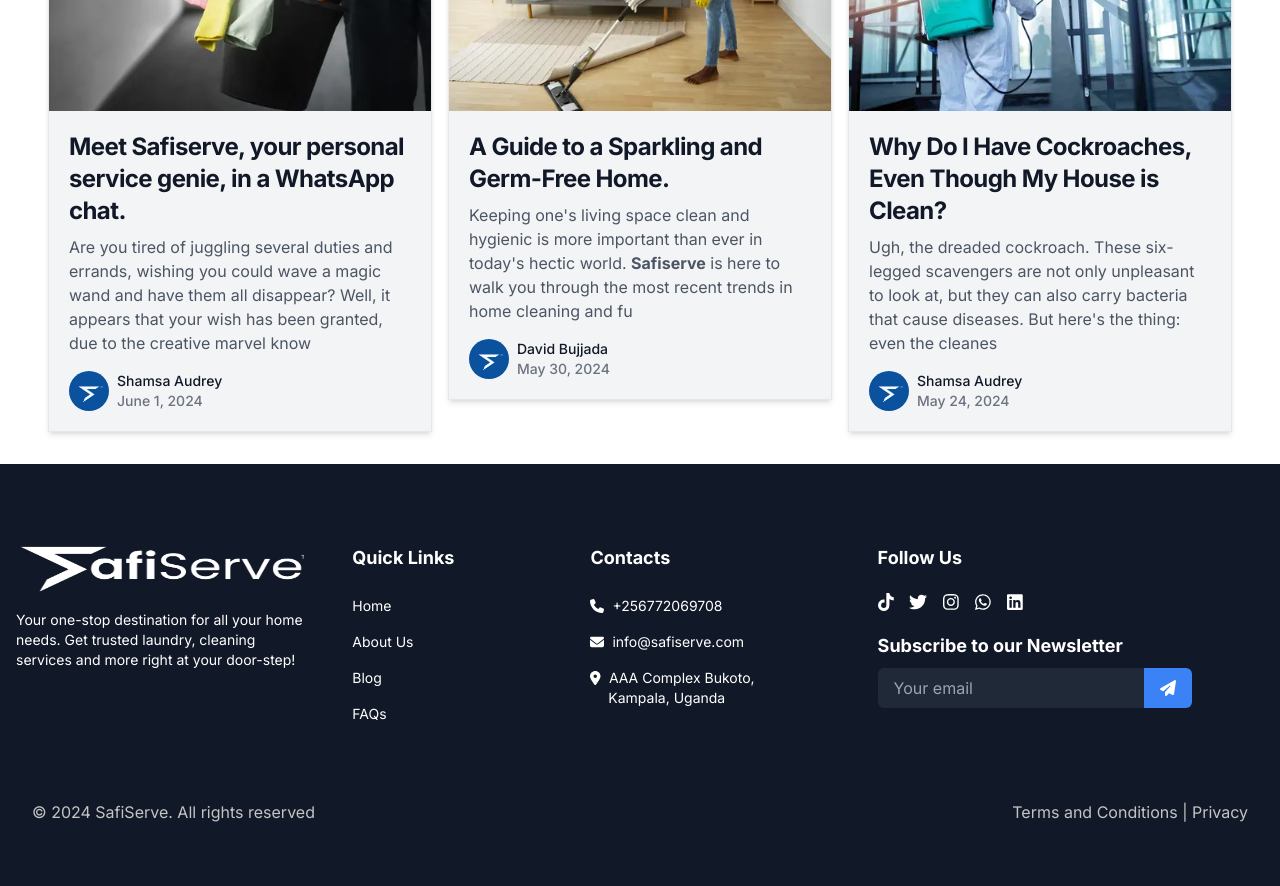
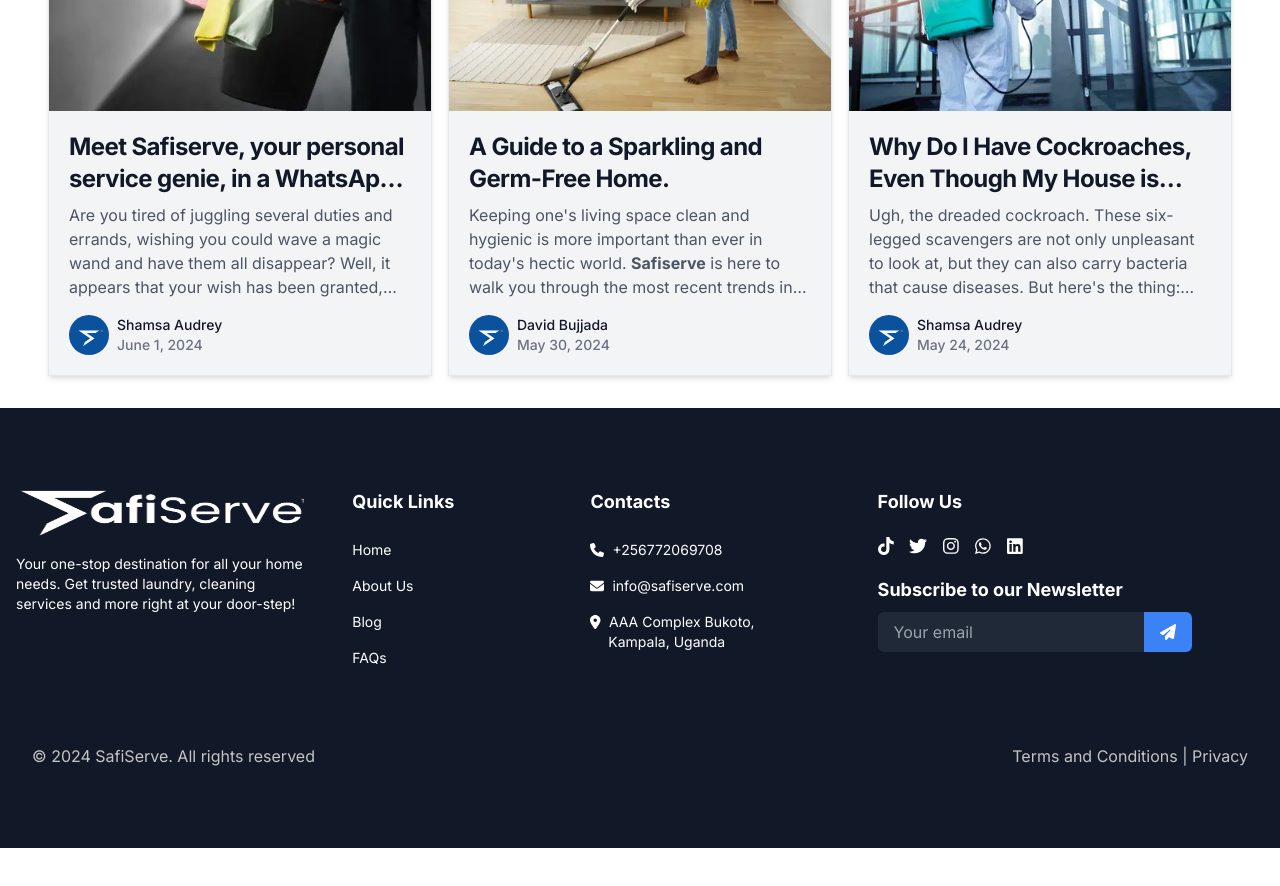
Before and after one commit to SafiServe/website_next, a Next.js app: page / in a window 1280 px wide. Shown: the part 2880-3766 px from the top of the page. After the commit the page ends 3728 px from the top, so only its background shows below. Built offline with nearby package versions, Linux system fonts and the light colour scheme.

Commit message:
Fix: Blog post alignment

```diff
--- a/app/homepage/page.jsx
+++ b/app/homepage/page.jsx
@@ -110,11 +110,11 @@
         </div>
 
         <div className="p-5">
-          <h3 className="text-2xl font-bold tracking-tight text-gray-900">
+          <h3 className="text-2xl font-bold tracking-tight text-gray-900 line-clamp-2">
             {article.title}
           </h3>
           <p
-            className="mt-2 text-gray-600"
+            className="mt-2 text-gray-600 line-clamp-4"
             dangerouslySetInnerHTML={{
               __html: DOMPurify.sanitize(article.content.substring(0, 200)),
             }}
```
